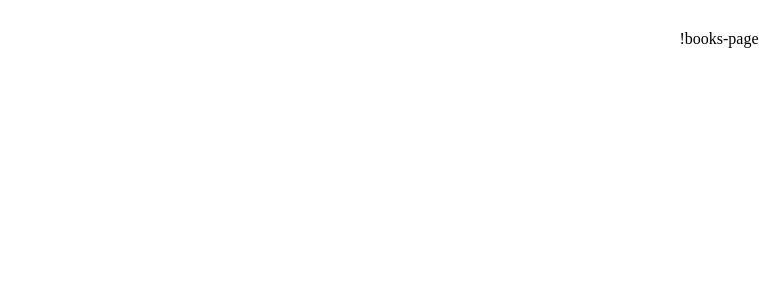
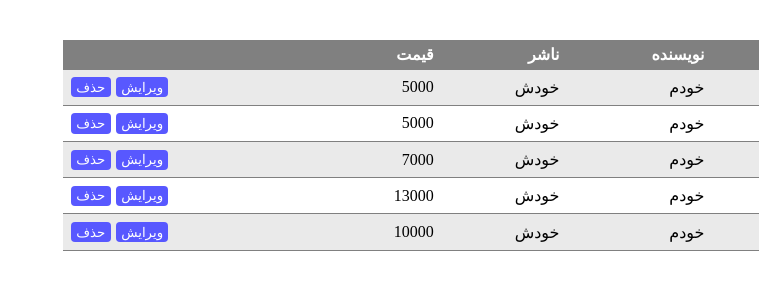
Before and after one commit to hadisHeydarian/library-app, an Angular app: page /private/books in a window 1280 px wide. Shown: the top 300 px of the page, without its empty margins (521-1280 px from the left). Built offline with nearby package versions, Linux system fonts and the light colour scheme; sample sign-in values are in the browser's storage.

Commit message:
create service

```diff
--- a/src/app/+private/+pages/books-page/books-page.html
+++ b/src/app/+private/+pages/books-page/books-page.html
@@ -1 +1,30 @@
-<p>books-page works!</p>
+<div>
+    <button (click)="add()">افزودن</button>
+</div>
+<table>
+    <thead>
+        <tr>
+            <th>شناسه</th>
+            <th>عنوان</th>
+            <th>نویسنده</th>
+            <th>ناشر</th>
+            <th>قیمت</th>
+            <th></th>
+        </tr>
+    </thead>
+    <tbody>
+        @for (book of data; track $index) {
+        <tr>
+            <td>{{book.id}}</td>
+            <td>{{book.titel}}</td>
+            <td>{{book.writer}}</td>
+            <td>{{book.publisher}}</td>
+            <td>{{book.price}}</td>
+            <td>
+                <button>ویرایش</button>
+                <button>حذف</button>
+            </td>
+        </tr>
+    }
+    </tbody>
+</table>
--- a/src/app/+private/+pages/books-page/books-page.scss
+++ b/src/app/+private/+pages/books-page/books-page.scss
@@ -0,0 +1,29 @@
+table{
+    width: 100%;
+    border-collapse: collapse;
+    tr{
+        border-bottom: 1px solid gray;
+    }
+    tr:nth-of-type(2n+1){
+        background-color: rgb(234, 234, 234);
+    }
+    td,th{
+        text-align: right;
+        padding: 0.3em;
+    }
+    th{
+        background-color: gray;
+        color: white;
+    }
+    td:last-of-type{
+        text-align: left;
+    }
+}
+button{
+    background-color: rgb(88, 88, 255);
+    color: white;
+    padding: 0.2em 0.4em;
+    border: none;
+    border-radius: 0.3em;
+    margin: 0.2em;
+}
--- a/src/app/+private/+pages/books-page/books-page.ts
+++ b/src/app/+private/+pages/books-page/books-page.ts
@@ -7,5 +7,21 @@ import { Component } from '@angular/core';
   styleUrl: './books-page.scss',
 })
 export class BooksPage {
-
+  data:BookItem[]=[
+    {id:1, titel:'برنامه نویسی',writer:'خودم', publisher:'خودش', price:5000},
+    {id:2, titel:'داده کاوی',writer:'خودم', publisher:'خودش', price:5000},
+    {id:3, titel:'پایگاه داده',writer:'خودم', publisher:'خودش', price:7000},
+    {id:4, titel:'ساختمان داده',writer:'خودم', publisher:'خودش', price:13000},
+    {id:5, titel:'مدار های منطقی',writer:'خودم', publisher:'خودش', price:10000},
+  ];
+  add(){
+    this.data.push({id:6, titel:'ازمایش', writer:'ازمایش', publisher:'', price:12000})
+  }
 }
+export interface BookItem{
+  id:number;
+  titel:string;
+  writer:string;
+  publisher:string;
+  price:number;
+}
```
Also changed, not shown: 1 other file (tests, documents, lock files or other folders).
